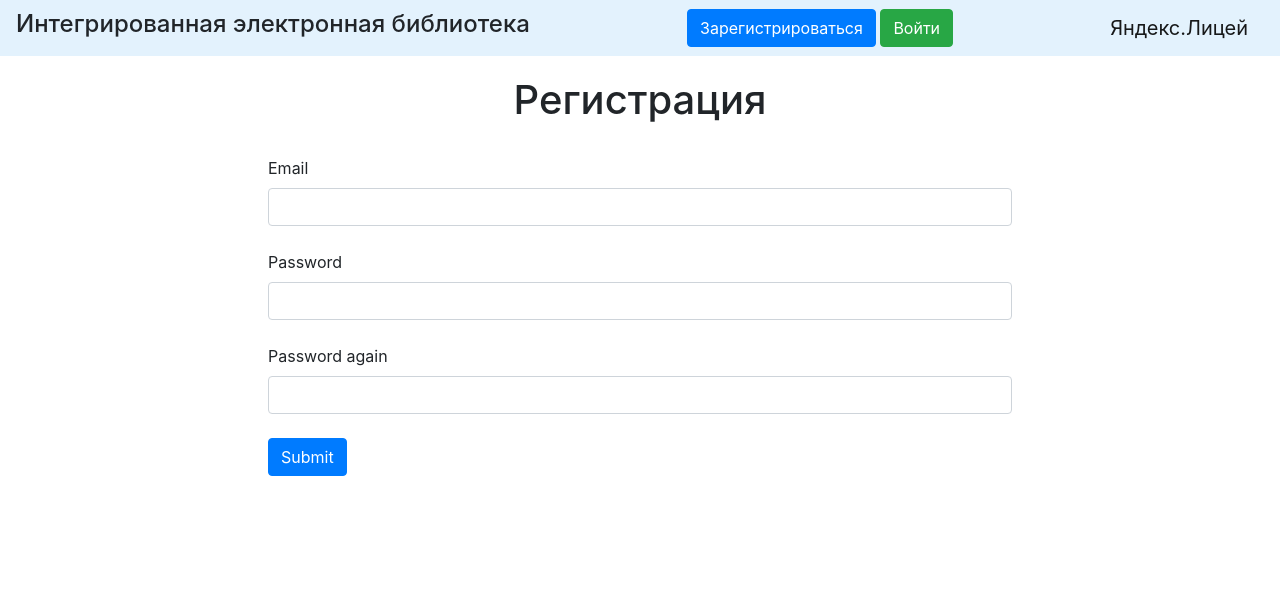
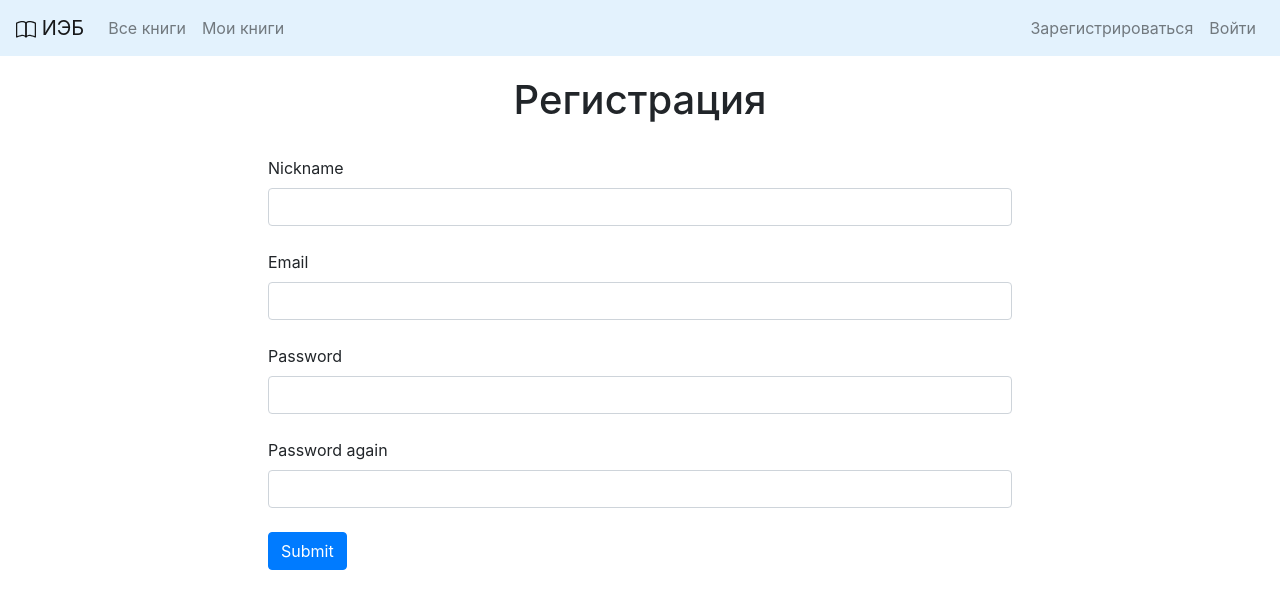
Before and after one commit to RobotoLev-and-Rattysed/web-project, a Python web app: template templates/register.html in a window 1280 px wide. Shown: the top 609 px of the page. Run offline with Jinja, Linux system fonts and the light colour scheme; the template is opened without the code that fills it: most values are stand-ins (such as "Sample title", 1, 10 or a date in 2020); form fields are guessed from the names that the template uses; some libraries are stand-ins or nearby versions.

Commit message:
Обновление веб-интерфейса + Возможность просмотреть все книги и только свои + Третий тестовый пользователь (без книг) + Редизайн

```diff
--- a/data/db_models.py
+++ b/data/db_models.py
@@ -11,6 +11,7 @@ class User(SqlAlchemyBase, UserMixin):
 
     id = sqlalchemy.Column(sqlalchemy.Integer, primary_key=True, autoincrement=True)
     email = sqlalchemy.Column(sqlalchemy.String, unique=True)
+    nickname = sqlalchemy.Column(sqlalchemy.String, unique=True)
     is_moderator = sqlalchemy.Column(sqlalchemy.Boolean, default=False)
 
     books = orm.relationship("Book", back_populates='user')
--- a/templates/base.html
+++ b/templates/base.html
@@ -21,22 +21,49 @@
         integrity="sha384-wfSDF2E50Y2D1uUdj0O3uMBJnjuUD4Ih7YwaYd1iqfktj0Uod8GCExl3Og8ifwB6"
         crossorigin="anonymous"></script>
 
-    <nav class="navbar navbar-light" style="background-color: #e3f2fd;">
-        <h4>Интегрированная электронная библиотека</h4>
-        <!--<div class="btn-group" role="group" aria-label="">-->
-        {% if current_user.is_authenticated %}
-            <div class="btn-group" role="group" aria-label="">
-                <button type="button" class="btn btn-link" disabled>{{ current_user.email }}</button>
-                <a href="/logout" class="btn btn-link" role="button">Выйти</a>
-            </div>
-        {% else %}
-            <div>
-                <a class="btn btn-primary" href="/register">Зарегистрироваться</a>
-                <a class="btn btn-success" href="/login">Войти</a>
-            </div>
-        {% endif %}
-        <!--</div>-->
-        <a class="navbar-brand">Яндекс.Лицей</a>
+    <nav class="navbar navbar-expand-lg navbar-light" style="background-color: #e3f2fd;">
+        <div class="navbar-collapse collapse justify-content-beetween">
+            <ul class="navbar-nav mr-auto">
+                <li class="nav-item">
+                    <a class="navbar-brand" href="/">
+                        <svg class="bi bi-book" width="1em" height="1em" viewBox="0 0 16 16" fill="currentColor" xmlns="http://www.w3.org/2000/svg">
+                            <path fill-rule="evenodd" d="M3.214 1.072C4.813.752 6.916.71 8.354 2.146A.5.5 0 018.5 2.5v11a.5.5 0 01-.854.354c-.843-.844-2.115-1.059-3.47-.92-1.344.14-2.66.617-3.452 1.013A.5.5 0 010 13.5v-11a.5.5 0 01.276-.447L.5 2.5l-.224-.447.002-.001.004-.002.013-.006a5.017 5.017 0 01.22-.103 12.958 12.958 0 012.7-.869zM1 2.82v9.908c.846-.343 1.944-.672 3.074-.788 1.143-.118 2.387-.023 3.426.56V2.718c-1.063-.929-2.631-.956-4.09-.664A11.958 11.958 0 001 2.82z" clip-rule="evenodd"/>
+                            <path fill-rule="evenodd" d="M12.786 1.072C11.188.752 9.084.71 7.646 2.146A.5.5 0 007.5 2.5v11a.5.5 0 00.854.354c.843-.844 2.115-1.059 3.47-.92 1.344.14 2.66.617 3.452 1.013A.5.5 0 0016 13.5v-11a.5.5 0 00-.276-.447L15.5 2.5l.224-.447-.002-.001-.004-.002-.013-.006-.047-.023a12.582 12.582 0 00-.799-.34 12.96 12.96 0 00-2.073-.609zM15 2.82v9.908c-.846-.343-1.944-.672-3.074-.788-1.143-.118-2.387-.023-3.426.56V2.718c1.063-.929 2.631-.956 4.09-.664A11.956 11.956 0 0115 2.82z" clip-rule="evenodd"/>
+                        </svg>
+                        ИЭБ
+                    </a>
+                </li>
+                <li class="nav-item">
+                    <a class="nav-link" href="/">Все книги</a>
+                </li>
+                <li class="nav-item">
+                    <a class="nav-link" href="/my">Мои книги</a>
+                </li>
+            </ul>
+            <ul class="navbar-nav">
+                {% if current_user.is_authenticated %}
+                <li class="nav-item">
+                    <div class="dropdown">
+                        <a class="nav-link dropdown-toggle" href="#" role="button" id="dropdownMenuLink" data-toggle="dropdown" aria-haspopup="true" aria-expanded="false">
+                            {{ current_user.nickname }}
+                        </a>
+
+                        <div class="dropdown-menu dropdown-menu-right" aria-labelledby="dropdownMenuLink">
+                            <!--<a class="dropdown-item" href="/settings">Настройки</a>-->
+                            <a class="dropdown-item" href="/logout">Выйти</a>
+                        </div>
+                    </div>
+                </li>
+                {% else %}
+                    <li class="nav-item">
+                        <a class="nav-link" href="/register">Зарегистрироваться</a>
+                    </li>
+                    <li class="nav-item">
+                        <a class="nav-link" href="/login">Войти</a>
+                    </li>
+                {% endif %}
+            </ul>
+        </div>
     </nav>
     <div class="all">
         {% block content %}{% endblock %}
--- a/templates/greeting.html
+++ b/templates/greeting.html
@@ -1,9 +1,9 @@
 {% extends "base.html" %}
 
 {% block content %}
-<h1>Добро пожаловать в Электронную библиотеку!</h1>
+<h1>Добро пожаловать в Интегрированную Электронную библиотеку!</h1>
 <br />
 <h2>Здесь будет расположена наша статистика</h2>
 <h3>и пожелание, чтобы Вы зарегистрировались.</h3>
-<h3>Но пока тут пусто...</h3>
+<h4>Но пока тут пусто...</h4>
 {% endblock %}
--- a/templates/register.html
+++ b/templates/register.html
@@ -5,6 +5,14 @@
     {{ form.hidden_tag() }}
     <h1 align="center">Регистрация</h1><br />
 
+
+    {{ form.nickname.label }}<br />
+    {{ form.nickname(class="form-control") }}<br />
+    {% for error in form.nickname.errors %}
+        <p class="alert alert-danger" role="alert">
+            {{ error }}
+        </p>
+    {% endfor %}
 
     {{ form.email.label }}<br />
     {{ form.email(class="form-control", type="email") }}<br />
--- a/web_infrastructure/forms_models.py
+++ b/web_infrastructure/forms_models.py
@@ -5,6 +5,7 @@ from wtforms.validators import DataRequired
 
 
 class RegisterForm(FlaskForm):
+    nickname = StringField('Желаемый никнейм', validators=[DataRequired()])
     email = EmailField('E-mail', validators=[DataRequired()])
     password = PasswordField('Пароль', validators=[DataRequired()])
     password_again = PasswordField('Повторите пароль', validators=[DataRequired()])
```
Also changed, not shown: on_db_restart.py (+20 -9 lines), templates/books.html (added, +35 -0 lines), templates/my_books.html (deleted, +0 -32 lines), web_infrastructure/web.py (+14 -2 lines).
